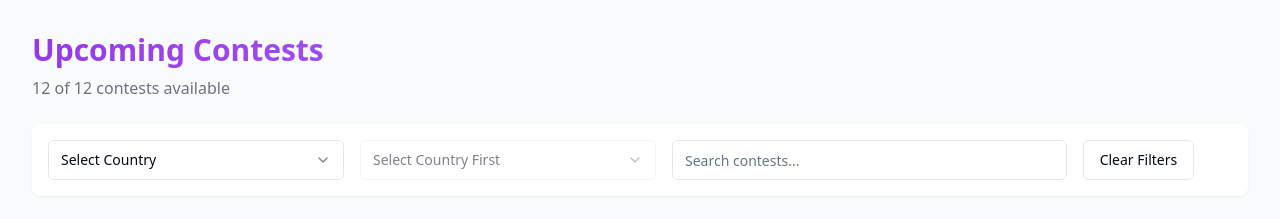
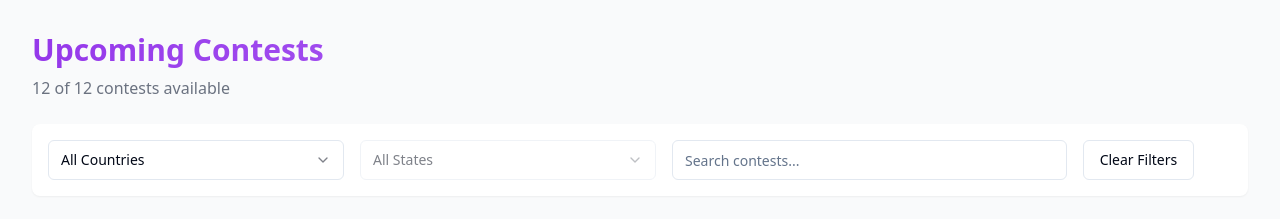
Before and after one commit to shahb22z/contest-card-cascade, a React (Vite) app: page / in a window 1280 px wide. Shown: the top 219 px of the page. Built offline with nearby package versions, Linux system fonts and the light colour scheme; grey boxes are pictures that could not be loaded.

Commit message:
Fix: Select component value error
The error occurs because the Select.Item component is receiving an empty string as a value. This commit addresses the issue by ensuring that the value prop for Select.Item is not an empty string.

```diff
--- a/src/components/FilterBar.tsx
+++ b/src/components/FilterBar.tsx
@@ -20,14 +20,14 @@ const FilterBar: React.FC = () => {
       <div className="flex flex-col md:flex-row gap-4">
         <div className="w-full md:w-1/4">
           <Select
-            value={filters.country || ""}
-            onValueChange={(value) => setFilter('country', value || null)}
+            value={filters.country || "all"}
+            onValueChange={(value) => setFilter('country', value === "all" ? null : value)}
           >
             <SelectTrigger>
               <SelectValue placeholder="Select Country" />
             </SelectTrigger>
             <SelectContent>
-              <SelectItem value="">All Countries</SelectItem>
+              <SelectItem value="all">All Countries</SelectItem>
               {countries.map(country => (
                 <SelectItem key={country} value={country}>{country}</SelectItem>
               ))}
@@ -37,15 +37,15 @@ const FilterBar: React.FC = () => {
 
         <div className="w-full md:w-1/4">
           <Select
-            value={filters.state || ""}
-            onValueChange={(value) => setFilter('state', value || null)}
+            value={filters.state || "all"}
+            onValueChange={(value) => setFilter('state', value === "all" ? null : value)}
             disabled={!filters.country}
           >
             <SelectTrigger>
               <SelectValue placeholder={filters.country ? "Select State" : "Select Country First"} />
             </SelectTrigger>
             <SelectContent>
-              <SelectItem value="">All States</SelectItem>
+              <SelectItem value="all">All States</SelectItem>
               {filters.country && states[filters.country]?.map(state => (
                 <SelectItem key={state} value={state}>{state}</SelectItem>
               ))}
```
